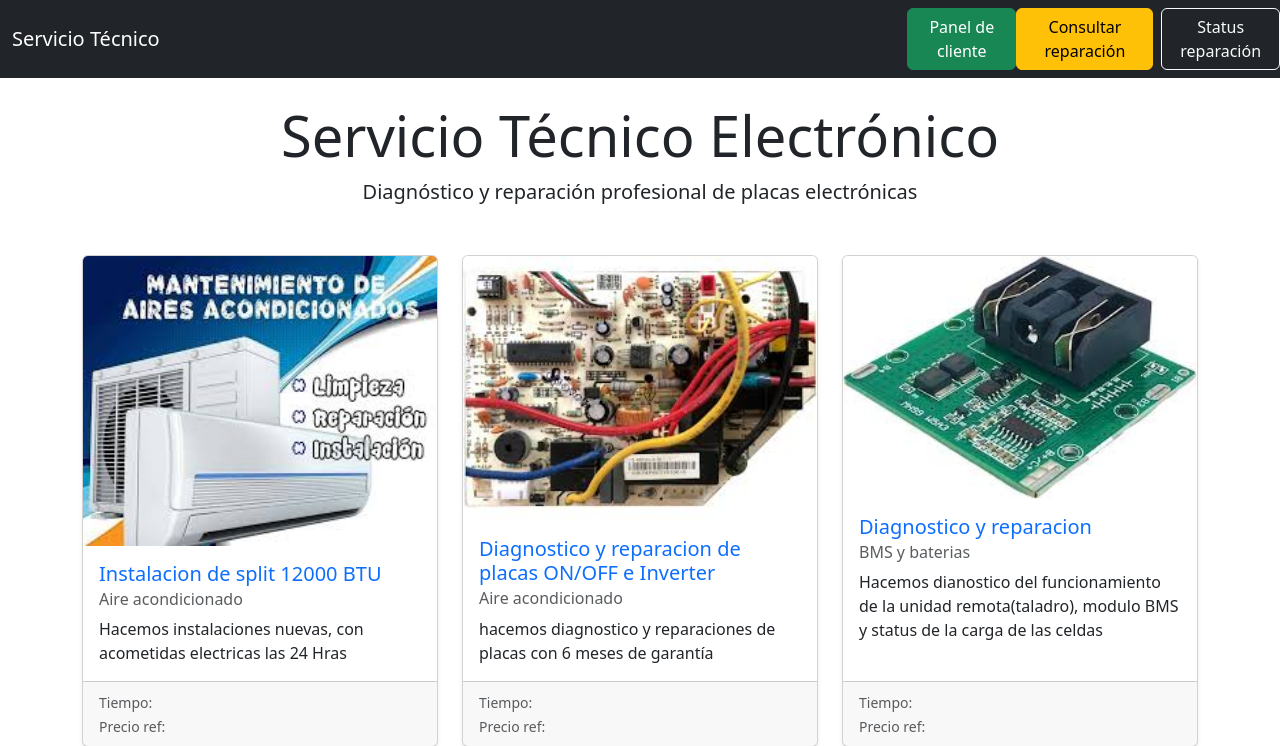
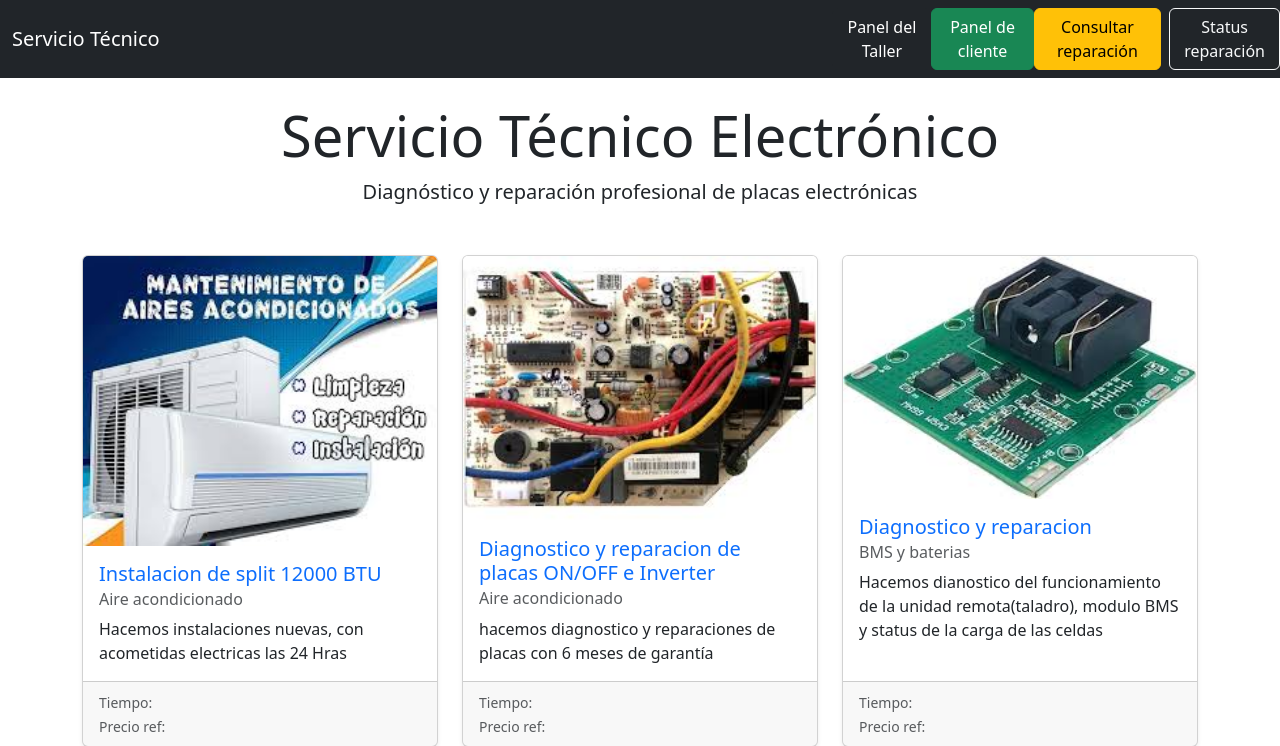
Before and after one commit to raulk21/servicio-tecnico, a Django app: page / in a window 1280 px wide. Shown: the top 746 px of the page. Run offline with Django 5.2, Linux system fonts and the light colour scheme; data comes from the database, SQL or seed files in the repository.

Commit message:
Agregando Panel del taller

```diff
--- a/services/templates/services/base.html
+++ b/services/templates/services/base.html
@@ -19,6 +19,9 @@
       </div>
     </div>
   </div>
+  <a href="{% url 'workshop_panel' %}" class="btn btn-dark">
+    Panel del Taller
+  </a>
   <a href="/panel/" class="btn btn-success">
         Panel de cliente
   </a>
```
